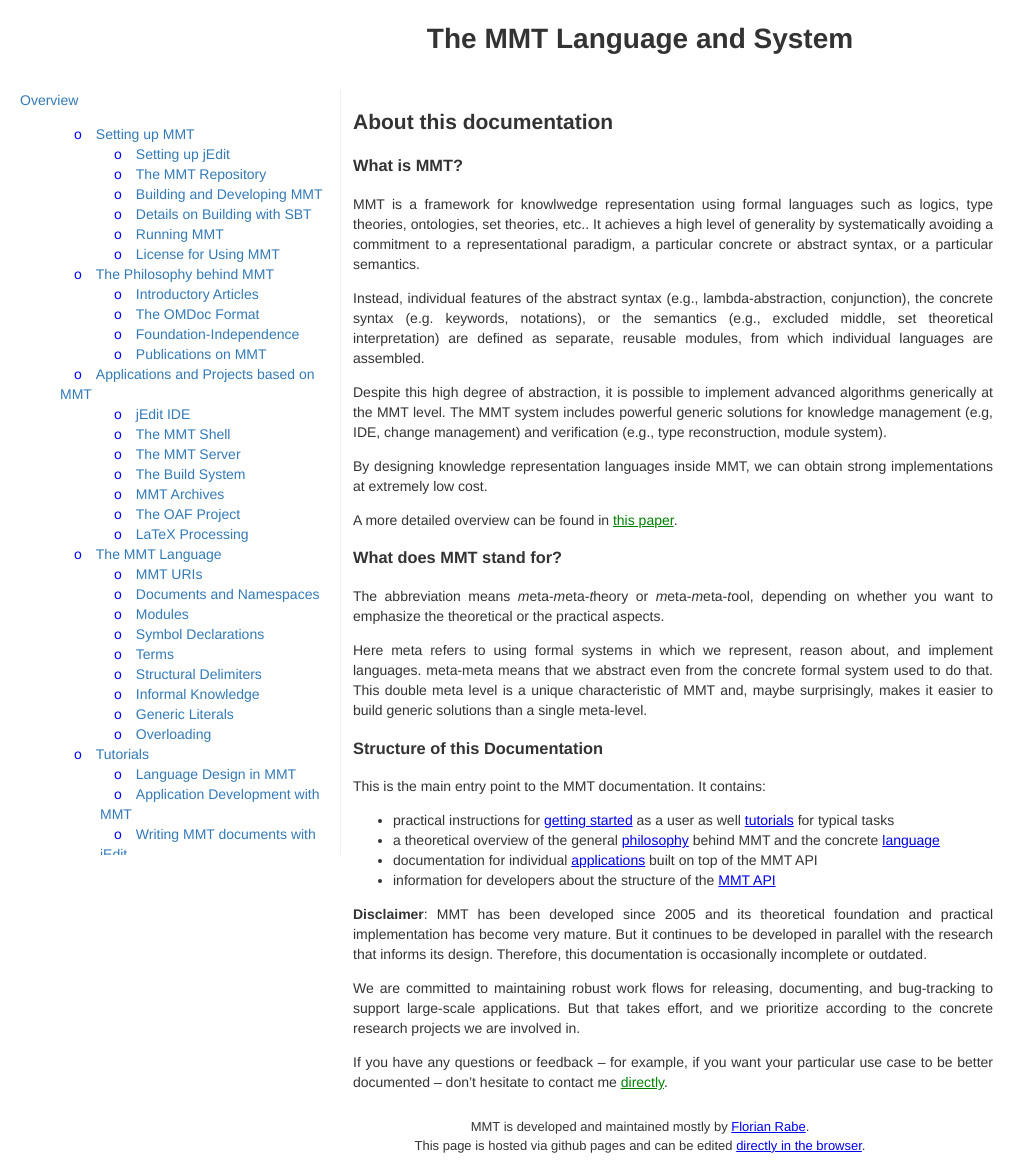
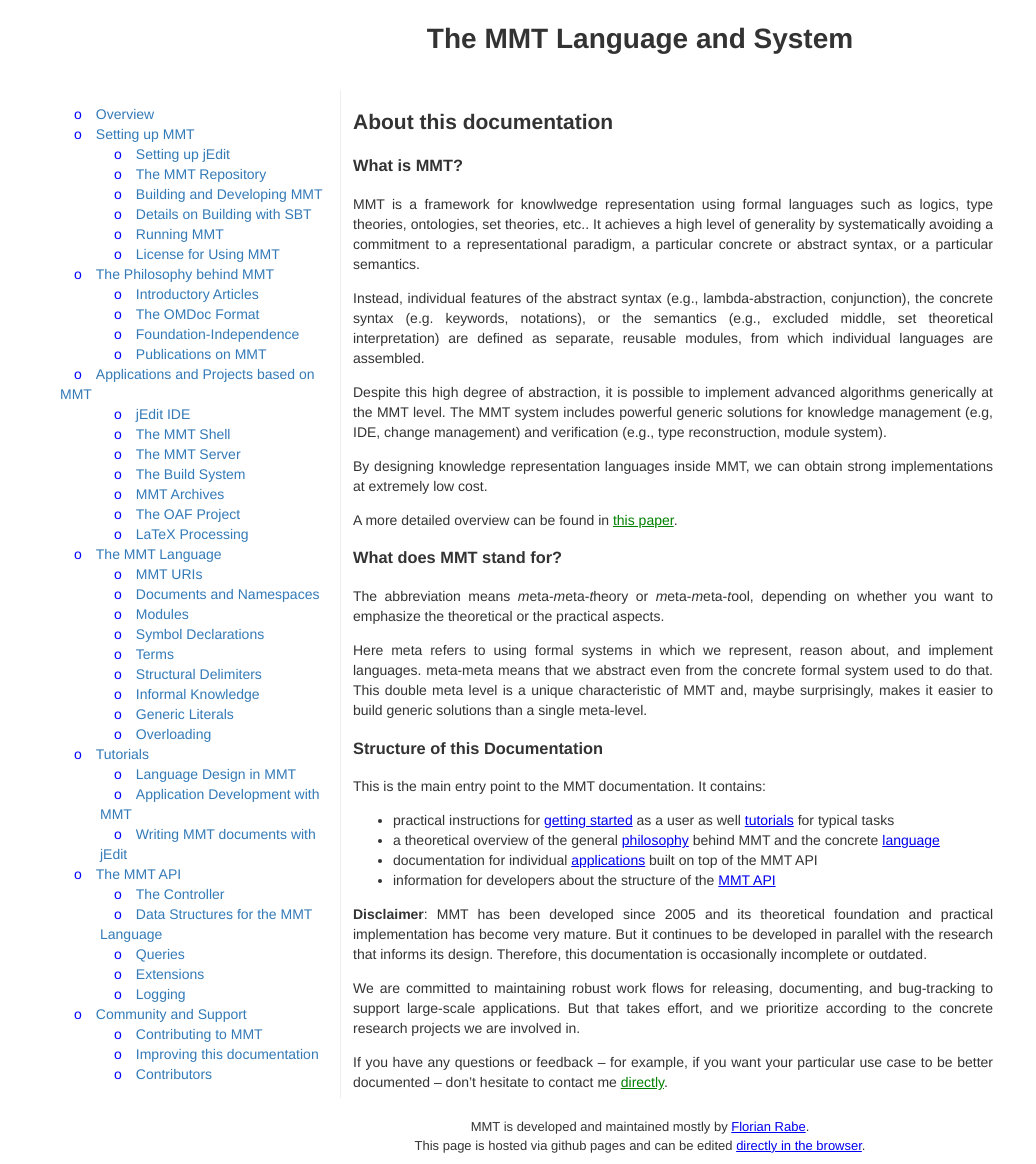
Before and after one commit to UniFormal/uniformal.github.io, a Jekyll site: the page built from doc/index.md, in a window 1280 px wide. Shown: the whole page, without its empty margins (0-1036 px from the left). Built offline with Jekyll 4.4.1, drawn with Linux system fonts in a browser that asks for light colours.

Commit message:
Minor style fixes
Fix situations in which the sidebar was not expanded when the content
was too long.
Make the overview link appear on one level with the other items.
Replace all style attributes in the doc template with appropriate css classes.

```diff
--- a/_includes/menu.html
+++ b/_includes/menu.html
@@ -1,10 +1,10 @@
-<a href="/doc/">Overview</a>
-<ul>
+<li><a class="exact" href="/doc/">Overview</a></li>
+
 <li><a href="/doc/setup/">Setting up MMT</a>
   <ul>
     <li><a href="/doc/setup/jedit.html">Setting up jEdit</a></li>
     <li><a href="/doc/setup/repo.html">The MMT Repository</a></li>
-    <li><a href="/doc/setup/build.html">Building and Developing MMT</a>
+    <li><a href="/doc/setup/build.html">Building and Developing MMT</a></li>
     <li><a href="/doc/setup/sbt.html">Details on Building with SBT</a></li>
     <li><a href="/doc/setup/running.html">Running MMT</a></li>
     <li><a href="/doc/setup/license.html">License for Using MMT</a></li>
@@ -91,5 +91,3 @@
     <li><a href="/doc/development/contributors.html">Contributors</a></li>
   </ul>
 </li>
-
-</ul>
--- a/_layouts/doc.html
+++ b/_layouts/doc.html
@@ -19,11 +19,15 @@
 					<h1>The MMT Language and System</h1>
 			</div>
 
-			<div><table><tr style="vertical-align:top">
+			<div><table><tr class="content">
 
 				<!-- Navigation -->
 				<td>
-					<div class="menu">{% include menu.html %}</div>
+					<div class="menu">
+						<ul>
+							{% include menu.html %}
+						</ul>
+					</div>
 				</td>
 
 				<!-- Content -->
--- a/lib/doc.css
+++ b/lib/doc.css
@@ -21,7 +21,7 @@
 /****** menu sidebar ******/
 
 div.menu {
-  height: 85vh;
+  height: 100%;
   width: 25vw;
   overflow: auto;
   border-right: 1px solid #eee;
@@ -51,6 +51,10 @@
 }
 
 /****** central content ******/
+
+tr.content {
+  vertical-align: top;
+}
 
 div.content {
   width: 50vw;
--- a/lib/doc.js
+++ b/lib/doc.js
@@ -1,5 +1,5 @@
 /* sets event handler for expanding menu */
-$(function(){
+$(function() {
     $('.menu li li li').hide(); // hide lower levels
 
     var lis = $('.menu li'); // all li's
@@ -12,9 +12,20 @@
 
     // mark li's that are in the current section
     var path = location.pathname;
-  lis.each(function(i,x) {
+    lis.each(function(i, x) {
         var li = $(x);
-    if (path.startsWith(li.children('a').attr('href'))) {
+        var a = li.children('a');
+
+        // find out if the current link is active
+        // exact links are special, we skip over them
+        var isActive;
+        if(a.hasClass('exact')){
+            isActive = path == a.attr('href') || path == a.attr('href')+'index.html'
+        } else {
+            isActive = path.startsWith(a.attr('href'));
+        }
+
+        if (isActive) {
             li.addClass('current-section');
             li.children('ul').children('li').show(); // show siblings of current sections
         } else {
```
Lines whose indentation alone changed are shown as unchanged.
